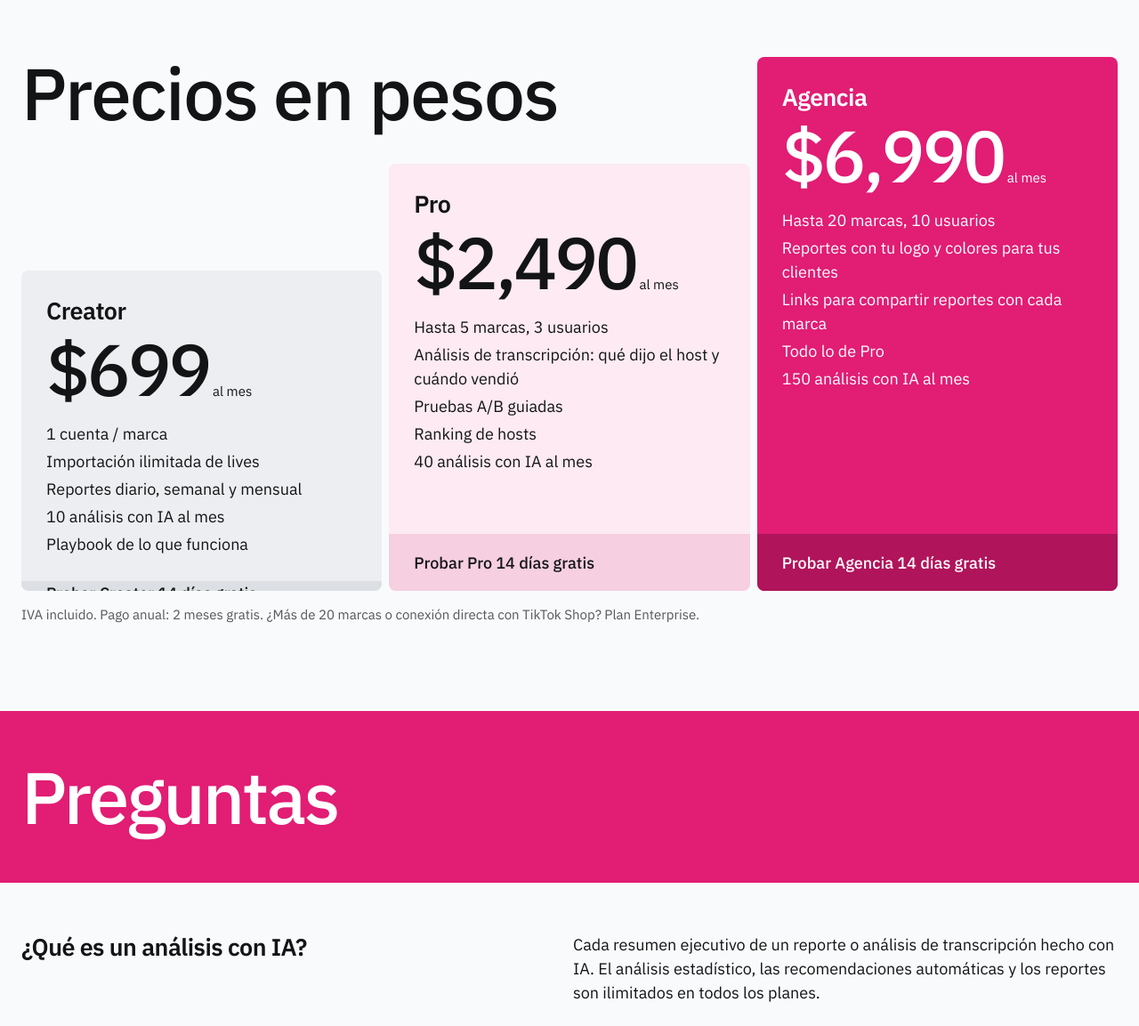
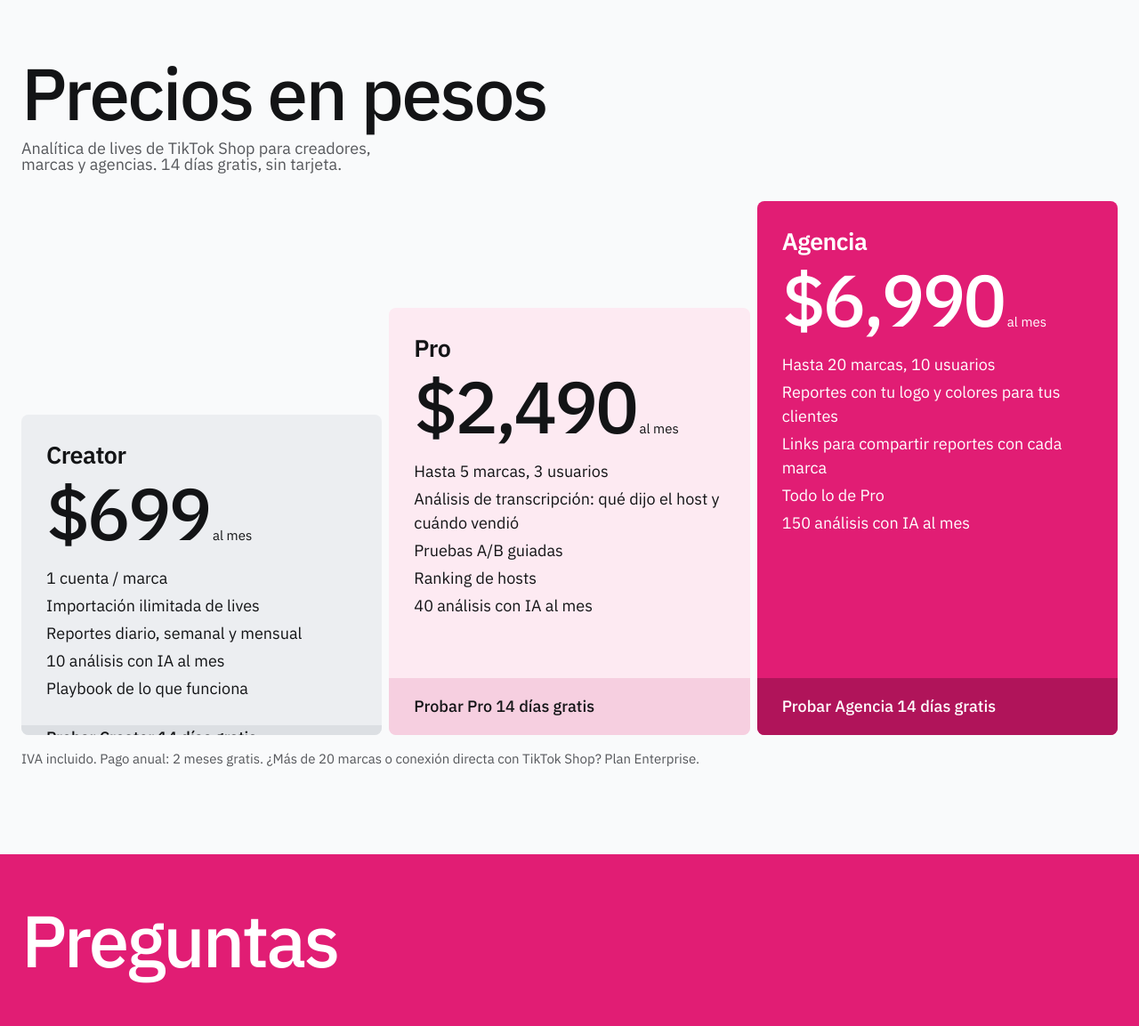
Before and after one commit to DR4k3RM4N/DR4k3RM4N, a Django app: page /precios/ in a window 1280 px wide. Shown: the part 76-1229 px from the top of the page at 89% size. Run offline with Django 5.2, Linux system fonts and the light colour scheme.

Commit message:
Polish public forms and pricing page after inspection
Single-column auth forms with plain labels and 15px help text, form
spacing restored inside the site styles, and a pricing h1 with a line
that says what the product is, set above the stepped plan tiles.

Co-Authored-By: Claude Opus 5.5 <noreply@anthropic.com>
Claude-Session: https://claude.ai/code/session_01C7Ee8ZQ5ZyXLm6A54NCWQY

```diff
--- a/pulsolive/static/css/site.css
+++ b/pulsolive/static/css/site.css
@@ -336,3 +336,13 @@
 }
 .public-report { max-width: 1240px; margin: 0 auto; padding: 32px 24px 64px; font-size: 14px; line-height: 1.5; }
 .public-report p { margin: 0 0 8px; }
+.auth-form .helptext, .auth-form .errorlist { font-size: var(--small); }
+.pw-note { margin: -4px 0 16px !important; color: var(--muted); }
+.pricing-page .pr-head h1 { font-size: var(--xl); font-weight: 500; line-height: 1; letter-spacing: -0.03em; }
+.pr-sub { font-size: var(--body); color: var(--muted); margin-top: 12px !important; max-width: 40ch; letter-spacing: 0; }
+.pricing-page .pr-head { font-size: inherit; }
+@media (max-width: 760px) { .pricing-page .pr-head h1 { font-size: 11vw; } .pricing-s { padding-right: 20px; } }
+.pricing-page .pr-head { position: static; grid-column: 1 / -1; max-width: none; margin-bottom: 24px; }
+.pricing-page .plan-1 { margin-top: 0; }
+.site .auth-form form p { margin: 0 0 16px; }
+.pr-sub { font-weight: 400; }
--- /dev/null
+++ b/pulsolive/templates/accounts/_fields.html
@@ -0,0 +1,2 @@
+{{ form.non_field_errors }}
+{% for f in form %}{% if f.is_hidden %}{{ f }}{% else %}<p><label for="{{ f.id_for_label }}">{{ f.label }}</label>{{ f }}{% if f.help_text and "password" not in f.name %}<span class="helptext">{{ f.help_text|safe }}</span>{% endif %}{{ f.errors }}</p>{% endif %}{% endfor %}
--- a/pulsolive/templates/accounts/_pricing_steps.html
+++ b/pulsolive/templates/accounts/_pricing_steps.html
@@ -1,5 +1,5 @@
   <div class="steps-row">
-    {% if heading_tag == "h1" %}<h1 id="pr-h" class="pr-head">Precios en pesos</h1>{% else %}<h2 id="pr-h" class="pr-head reveal">Precios en pesos</h2>{% endif %}
+    {% if heading_tag == "h1" %}<div class="pr-head"><h1 id="pr-h">Precios en pesos</h1><p class="pr-sub">Analítica de lives de TikTok Shop para creadores, marcas y agencias. {{ trial_days }} días gratis, sin tarjeta.</p></div>{% else %}<h2 id="pr-h" class="pr-head reveal">Precios en pesos</h2>{% endif %}
     {% for p in priced %}
     <div class="plan plan-{{ forloop.counter }} reveal">
       <div class="plan-body">
--- a/pulsolive/templates/accounts/accept_invitation.html
+++ b/pulsolive/templates/accounts/accept_invitation.html
@@ -5,7 +5,7 @@
   <div class="t t-paper auth-form">
     <h1>Únete a {{ invitation.organization.name }}</h1>
     <p class="auth-sub">Crea tu acceso para {{ invitation.email }}.</p>
-    <form method="post">{% csrf_token %}{{ form.as_p }}<button class="btn btn-primary btn-lg auth-btn" type="submit">Crear acceso</button></form>
+    <form method="post">{% csrf_token %}{% include "accounts/_fields.html" %}<button class="btn btn-primary btn-lg auth-btn" type="submit">Crear acceso</button></form>
     <p class="auth-alt">¿Ya tienes cuenta? <a href="{% url 'accounts:login' %}?next={{ request.path }}">Entra</a> y abre otra vez este link.</p>
   </div>
   {% include "accounts/_auth_side.html" %}
--- a/pulsolive/templates/accounts/onboarding.html
+++ b/pulsolive/templates/accounts/onboarding.html
@@ -5,7 +5,7 @@
   <div class="t t-paper auth-form">
     <h1>Crea tu espacio de trabajo</h1>
     <p class="auth-sub">El nombre de tu agencia, marca o canal.</p>
-    <form method="post">{% csrf_token %}{{ form.as_p }}<button class="btn btn-primary btn-lg auth-btn" type="submit">Continuar</button></form>
+    <form method="post">{% csrf_token %}{% include "accounts/_fields.html" %}<button class="btn btn-primary btn-lg auth-btn" type="submit">Continuar</button></form>
   </div>
   {% include "accounts/_auth_side.html" %}
 </section>
--- a/pulsolive/templates/accounts/password_reset.html
+++ b/pulsolive/templates/accounts/password_reset.html
@@ -5,7 +5,7 @@
   <div class="t t-paper auth-form">
     <h1>Recuperar contraseña</h1>
     <p class="auth-sub">Te mandamos un link a tu correo para crear una nueva.</p>
-    <form method="post">{% csrf_token %}{{ form.as_p }}<button class="btn btn-primary btn-lg auth-btn" type="submit">Enviar link</button></form>
+    <form method="post">{% csrf_token %}{% include "accounts/_fields.html" %}<button class="btn btn-primary btn-lg auth-btn" type="submit">Enviar link</button></form>
   </div>
   {% include "accounts/_auth_side.html" %}
 </section>
--- a/pulsolive/templates/accounts/password_reset_confirm.html
+++ b/pulsolive/templates/accounts/password_reset_confirm.html
@@ -4,7 +4,7 @@
 <section class="board auth">
   <div class="t t-paper auth-form">
     <h1>Nueva contraseña</h1>
-    {% if validlink %}<form method="post">{% csrf_token %}{{ form.as_p }}<button class="btn btn-primary btn-lg auth-btn" type="submit">Guardar</button></form>{% else %}<p>El link ya no es válido. <a href="{% url 'accounts:password_reset' %}">Pide uno nuevo</a>.</p>{% endif %}
+    {% if validlink %}<form method="post">{% csrf_token %}{% include "accounts/_fields.html" %}<button class="btn btn-primary btn-lg auth-btn" type="submit">Guardar</button></form>{% else %}<p>El link ya no es válido. <a href="{% url 'accounts:password_reset' %}">Pide uno nuevo</a>.</p>{% endif %}
   </div>
   {% include "accounts/_auth_side.html" %}
 </section>
--- a/pulsolive/templates/accounts/signup.html
+++ b/pulsolive/templates/accounts/signup.html
@@ -5,9 +5,8 @@
   <div class="t t-paper auth-form">
     <h1>Crea tu cuenta</h1>
     <p class="auth-sub">{{ trial_days }} días gratis con todo el plan Pro. Sin tarjeta.</p>
-    <form method="post">{% csrf_token %}{{ form.non_field_errors }}
-      <div class="form-grid">{% for f in form %}<p{% if f.name == "org_name" or f.name == "email" %} class="wide"{% endif %}>{{ f.label_tag }}{{ f }}{% if f.help_text and "password" not in f.name %}<span class="helptext">{{ f.help_text|safe }}</span>{% endif %}{{ f.errors }}</p>{% endfor %}</div>
-      <p class="helptext" style="margin:-4px 0 16px">La contraseña necesita al menos 8 caracteres y no puede ser solo números.</p>
+    <form method="post">{% csrf_token %}{% include "accounts/_fields.html" %}
+      <p class="helptext pw-note">La contraseña necesita al menos 8 caracteres y no puede ser solo números.</p>
       <button class="btn btn-primary btn-lg auth-btn" type="submit">Crear cuenta</button>
     </form>
     <p class="auth-alt">¿Ya tienes cuenta? <a href="{% url 'accounts:login' %}">Entra</a></p>
```
